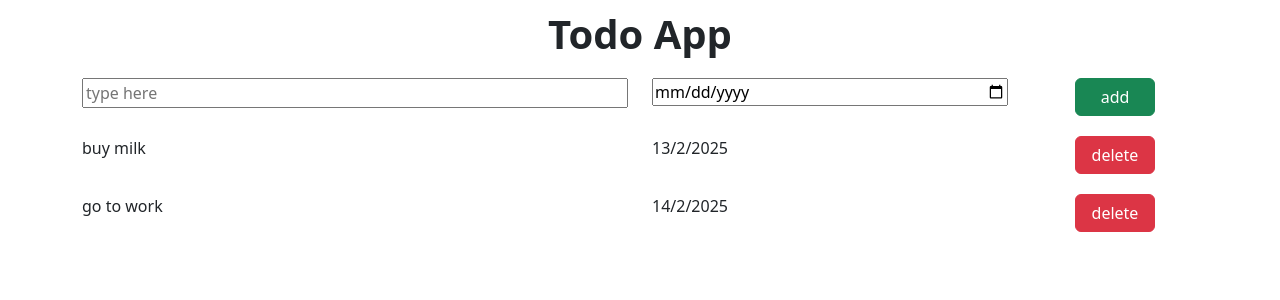
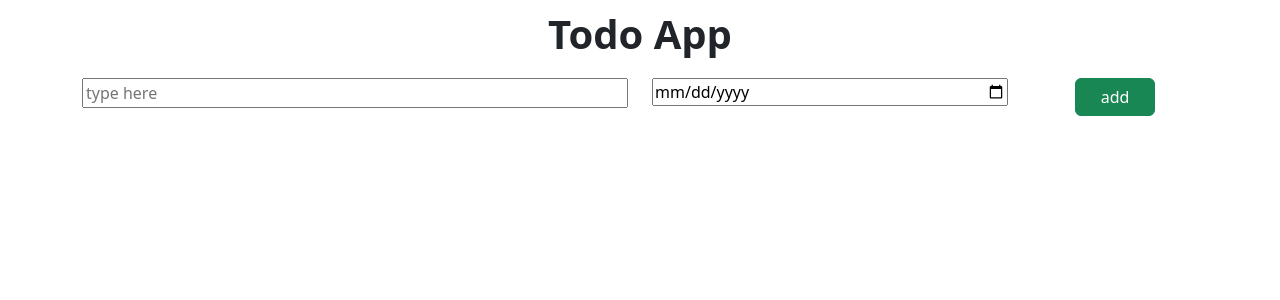
Before and after one commit to Benyameen-cs/React-Projects, a React (Vite) app: page / in a window 1280 px wide. Shown: the top 300 px of the page. Built offline with nearby package versions, Linux system fonts and the light colour scheme.

Commit message:
Updated the Todo App files

```diff
--- a/src/App.jsx
+++ b/src/App.jsx
@@ -1,11 +1,25 @@
 import TodoHeading from "./assets/components/TodoHeading"
 import TodoInputs from "./assets/components/TodoInputs"
-import Items1 from "./assets/components/Items1"
-import Items2 from "./assets/components/Items2"
+import TodoItems from "./assets/components/TodoItems";
 import './assets/app.css';
 
 
 function App() {
+
+  let tasks = [
+    {
+      Name : "buy milk",
+      date : "13/2/2025",
+    },
+    {
+      Name : "go to college",
+      date : "14/2/2025",
+    },
+    {
+      Name: "like the video",
+      date : "13/5/2022",
+    }
+  ]
 
 
   return (
@@ -13,8 +27,7 @@ function App() {
       <div className="todoApp-container">
         <TodoHeading></TodoHeading>
         <TodoInputs></TodoInputs>
-        <Items1></Items1>
-        <Items2></Items2>
+        <TodoItems data = {tasks}></TodoItems>
       </div>
     </center>
   )
--- a/src/assets/components/Items1.jsx
+++ b/src/assets/components/DisplayTodoItems.jsx
@@ -1,15 +1,13 @@
-function Items1(){
 
-  let inputText = "buy milk" ;
-  let inputDate = "13/2/2025";
+function DisplayTodoItems({taskIs , dateIs}){
 
-    return <div class="container text-center">
+  return <div class="container text-center">
     <div class="row items-container1">
       <div class="col-sm-6 items">
-        {inputText}
+        {taskIs}
       </div>
       <div class="col-sm-4 items">
-        {inputDate}
+        {dateIs}
       </div>
       <div class="col-sm-2">
         <button type="button" class="btn btn-danger">delete</button>
@@ -18,4 +16,4 @@ function Items1(){
   </div>
 }
 
-export default Items1;
+export default DisplayTodoItems;
--- a/src/assets/components/Items2.jsx
+++ /dev/null
@@ -1,21 +0,0 @@
-function Items2(){
-
-  let inputText = "go to work" ;
-  let inputDate = "14/2/2025";
-
-    return <div class="container text-center">
-    <div class="row items-container2">
-      <div class="col-sm-6 items">
-        {inputText}
-      </div>
-      <div class="col-sm-4 items">
-        {inputDate}
-      </div>
-      <div class="col-sm-2">
-      <button type="button" class="btn btn-danger">delete</button>
-      </div>
-    </div>
-  </div>
-}
-
-export default Items2
--- a/src/assets/components/TodoHeading.jsx
+++ b/src/assets/components/TodoHeading.jsx
@@ -1,5 +1,4 @@
 function TodoHeading(){
-
 
     return <div>
         <h1 id="todo-heading">Todo App</h1>
--- a/src/assets/components/TodoInputs.jsx
+++ b/src/assets/components/TodoInputs.jsx
@@ -1,6 +1,8 @@
+
+
 function TodoInputs (){
 
-    return <div class="container text-centre">
+  return <div class="container text-centre">
     <div class="row inputs-container">
       <div class="col-sm-6">
         <input type="text" placeholder="type here"></input>
--- /dev/null
+++ b/src/assets/components/TodoItems.jsx
@@ -0,0 +1,16 @@
+import DisplayTodoItems from "./DisplayTodoItems";
+
+
+function TodoItems ({data}){
+    console.log(data) ;
+
+    return <>
+        {data.map((item) =>{
+        return
+            <DisplayTodoItems taskIs = {item.Name}  dateIs = {item.date}></DisplayTodoItems>
+        })}
+    </>
+
+}
+
+export default TodoItems ;
```
Also changed, not shown: 1 other file (tests, documents, lock files or other folders).
